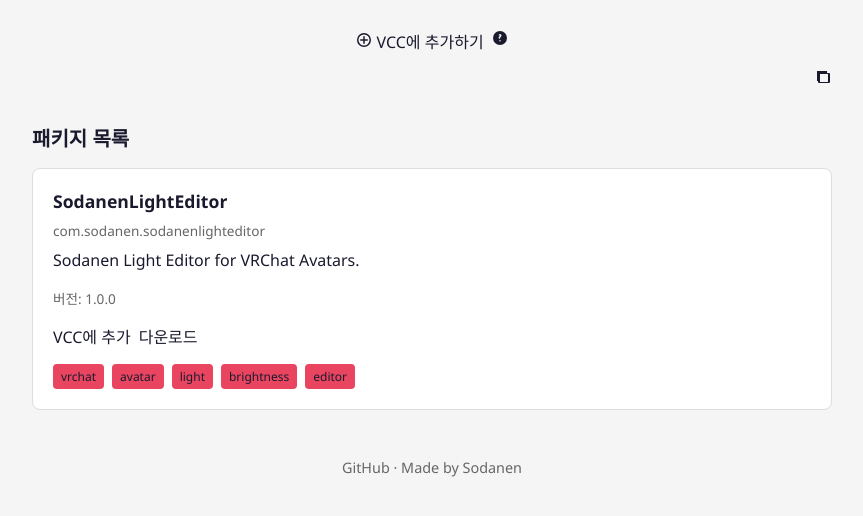
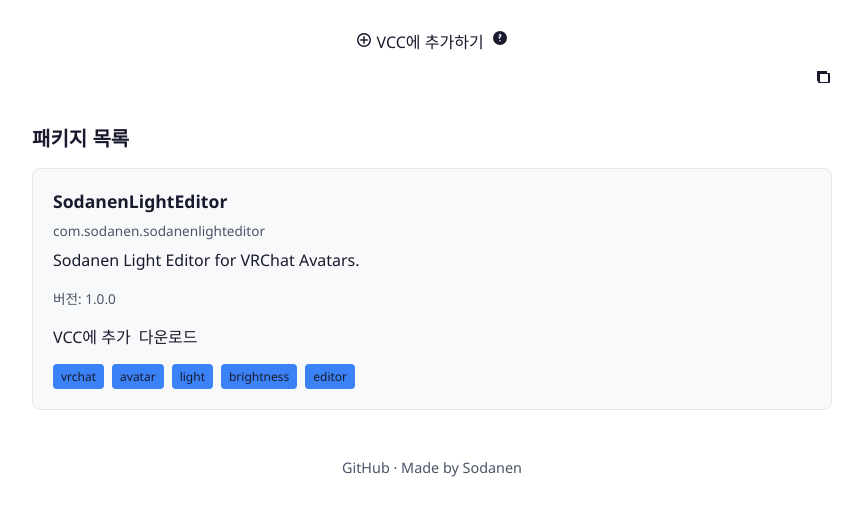
Before and after one commit to VRSoda/Sodanen_Light_Editor, a website: page Website/index.html in a window 1280 px wide. Shown: the part 110-626 px from the top of the page, without its empty margins (208-1071 px from the left). Drawn offline with Linux system fonts and the light colour scheme.

Commit message:
fix: WebSite Background Color Change

```diff
--- a/Website/styles.css
+++ b/Website/styles.css
@@ -1,21 +1,10 @@
 :root {
-    --bg-color: #1a1a2e;
-    --card-bg: #16213e;
-    --text-color: #eaeaea;
-    --text-muted: #a0a0a0;
-    --accent-color: #0f3460;
-    --border-color: #0f3460;
-}
-
-@media (prefers-color-scheme: light) {
-    :root {
-        --bg-color: #f5f5f5;
-        --card-bg: #ffffff;
-        --text-color: #1a1a2e;
-        --text-muted: #666666;
-        --accent-color: #e94560;
-        --border-color: #dddddd;
-    }
+    --bg-color: #ffffff;
+    --card-bg: #f8f9fa;
+    --text-color: #1a1a2e;
+    --text-muted: #4a5568;
+    --accent-color: #3b82f6;
+    --border-color: #e5e7eb;
 }
 
 * {
```
